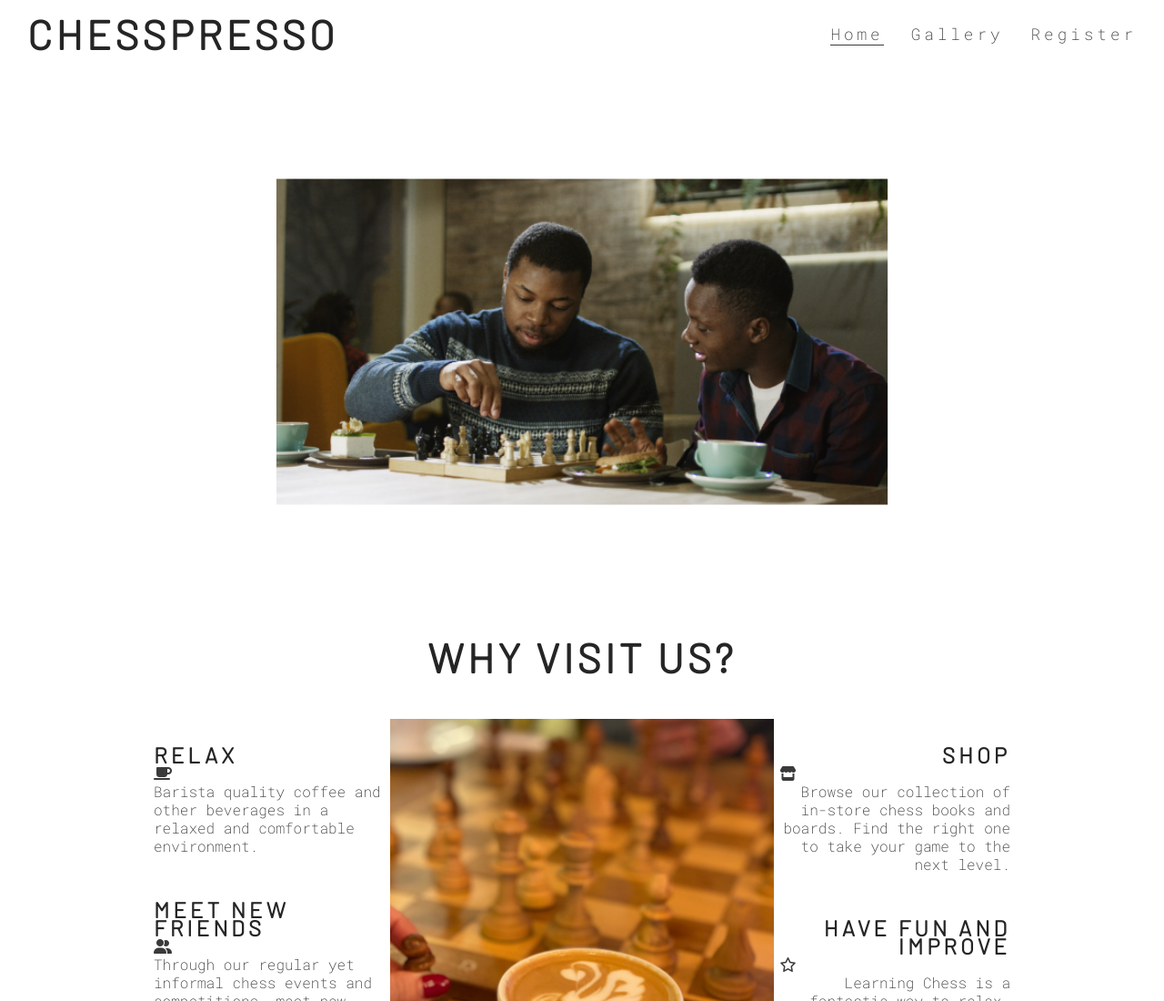
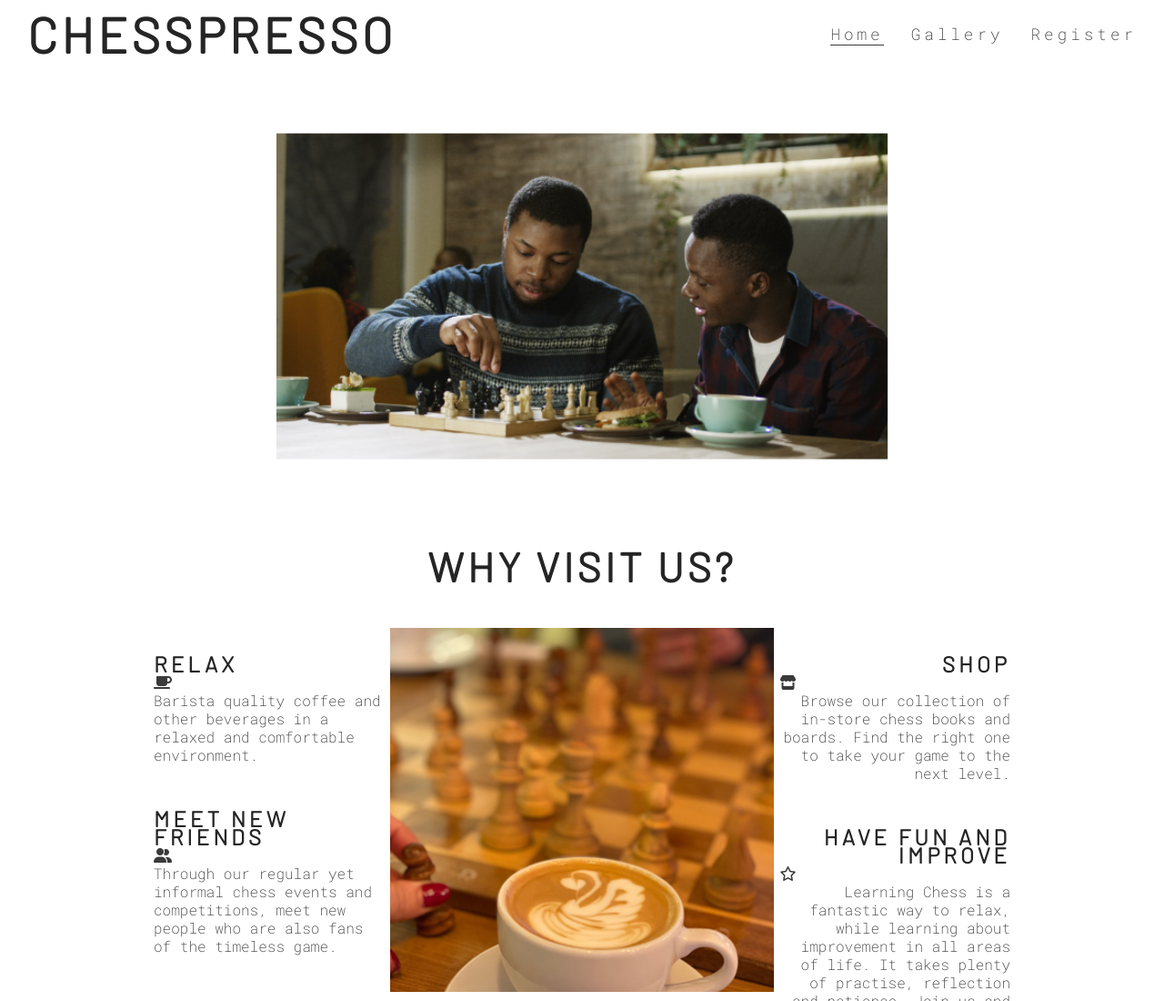
Before and after one commit to Code-Institute-Submissions/StephenPhilipOFlynn-project11, a plain HTML site: page index.html in a window 1280 px wide. Shown: the top 1100 px of the page at 91% size. Drawn offline with Linux system fonts and the light colour scheme.

Commit message:
logo made bigger relative to sections

```diff
--- a/assets/css/style.css
+++ b/assets/css/style.css
@@ -23,7 +23,7 @@ h1, h2 {
 
 #logo {
     float: left;
-    font-size: 280%;
+    font-size: 340%;
     margin-left: 30px;
 }
 
@@ -58,13 +58,13 @@ h1, h2 {
 /* hero image */
 
 #hero-outer {
-    height: 600px;
+    height: 500px;
     width: 100%;
     overflow: hidden;
 }
 
 #hero-image {
-    height: 600px;
+    height: 500px;
     width: 100%;
     background: url('../images/men-playing-chess-reduced.jpg') no-repeat center center;
     animation-name: hero-zoom;
```
